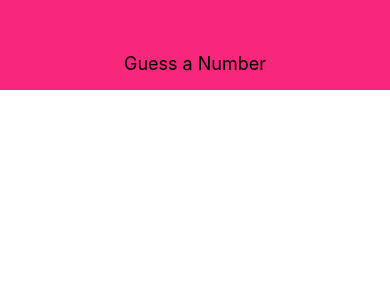
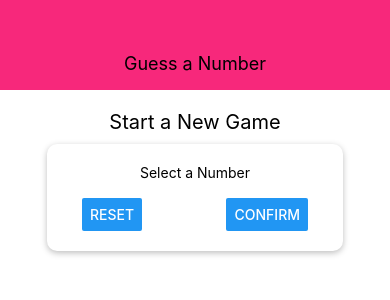
Before and after one commit to peter-minho-kim/guess-a-number, a React Native app: screen / in a window 390 px wide. Shown: the top 300 px of the page. Built offline with nearby package versions, Linux system fonts and the light colour scheme.

Commit message:
Adds start game screen

```diff
--- a/App.js
+++ b/App.js
@@ -2,11 +2,13 @@
 import { StyleSheet, Text, View } from 'react-native';
 
 import Header from './components/Header';
+import StartGameScreen from './screens/StartGameScreen';
 
 export default function App() {
   return (
     <View style={styles.screen}>
       <Header title="Guess a Number" />
+      <StartGameScreen />
     </View>
   );
 }
--- /dev/null
+++ b/screens/StartGameScreen.js
@@ -0,0 +1,51 @@
+import React from 'react';
+import { View, StyleSheet, Text, TextInput, Button } from 'react-native';
+
+const StartGameScreen = (props) => {
+  return (
+    <View style={styles.screen}>
+      <Text style={styles.title}>Start a New Game</Text>
+      <View style={styles.inputContainer}>
+        <Text>Select a Number</Text>
+        <TextInput />
+        <View style={styles.buttonContainer}>
+          <Button title="Reset" onPress={() => {}}></Button>
+          <Button title="Confirm" onPress={() => {}}></Button>
+        </View>
+      </View>
+    </View>
+  );
+};
+
+const styles = StyleSheet.create({
+  screen: {
+    flex: 1,
+    padding: 10,
+    alignItems: 'center'
+  },
+  title: {
+    fontSize: 20,
+    marginVertical: 10
+  },
+  inputContainer: {
+    width: 300,
+    maxWidth: '80%',
+    alignItems: 'center',
+    shadowColor: 'black',
+    shadowOffset: { width: 0, height: 2 },
+    shadowRadius: 6,
+    shadowOpacity: 0.26,
+    elevation: 8,
+    backgroundColor: 'white',
+    padding: 20,
+    borderRadius: 10
+  },
+  buttonContainer: {
+    flexDirection: 'row',
+    width: '100%',
+    justifyContent: 'space-between',
+    paddingHorizontal: 15
+  }
+});
+
+export default StartGameScreen;
```
Also changed, not shown: components/Card.js (added, +8 -0 lines).
